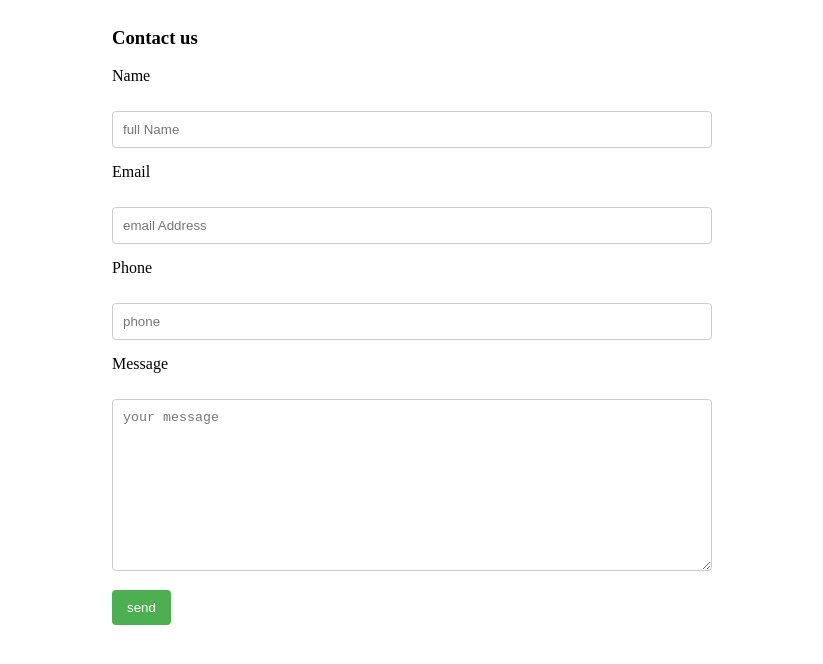
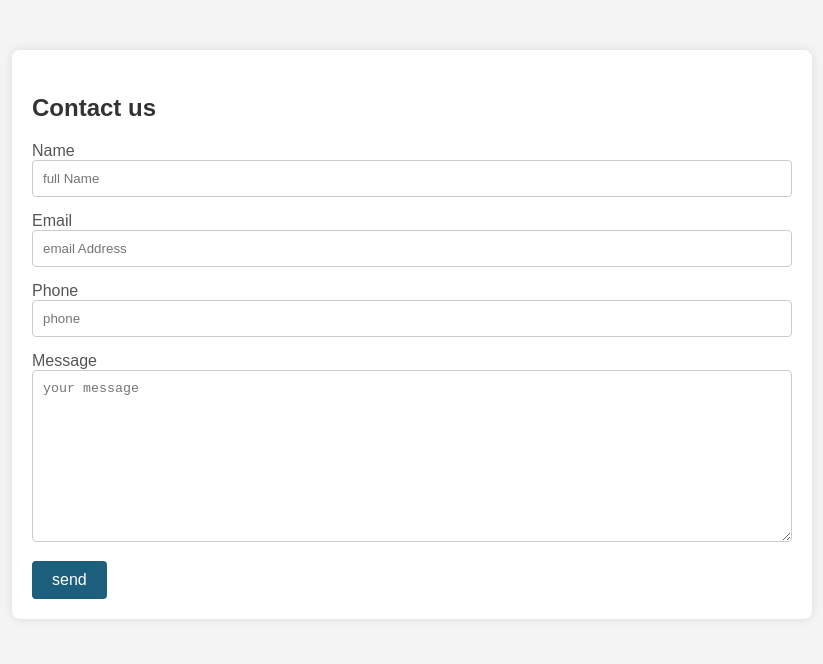
Before and after one commit to Kampus-Merdeka-Software-Engineering/FE-2-section-surabaya-group-14, a plain HTML site: page contact.html in a window 1280 px wide. Shown: the whole page, without its empty margins (228-1051 px from the left). Drawn offline with Linux system fonts and the light colour scheme.

Commit message:
Update contact.css
Signed-off-by: indahpurnama01 <98137841+indahpurnama01@users.noreply.github.com>

```diff
--- a/contact.css
+++ b/contact.css
@@ -1,33 +1,44 @@
-/* Reset some default form styles */
-form {
+body {
+    font-family: 'Arial', sans-serif;
     margin: 0;
     padding: 0;
-  border: 0;
-  font-size: 100%;
-  font: inherit;
-  vertical-align: baseline;
 }
 
-/* Style the form container */
-.container {
-  max-width: 600px;
-  margin: auto;
+#contact-section {
+    background-color: #f4f4f4;
+    padding: 50px 0;
 }
 
-/* Style the form grid */
+.container {
+    max-width: 800px;
+    margin: 0 auto;
+}
+
 .grid {
     display: grid;
     gap: 20px;
 }
 
-/* Style the form elements */
-.form label {
-  display: block;
-  margin-bottom: 8px;
+.form {
+    background-color: #fff;
+    padding: 20px;
+    border-radius: 8px;
+    box-shadow: 0 0 10px rgba(0, 0, 0, 0.1);
 }
 
-.form input,
-.form textarea {
+.form-title {
+    font-size: 24px;
+    color: #333;
+    margin-bottom: 20px;
+}
+
+label {
+    font-size: 16px;
+    color: #555;
+}
+
+input,
+textarea {
     width: 100%;
     padding: 10px;
     margin-bottom: 15px;
@@ -36,58 +47,16 @@ form {
     box-sizing: border-box;
 }
 
-.form textarea {
-  resize: vertical; /* Allow vertical resizing of the textarea */
-}
-
-/* Style the form button */
-.form button {
-  background-color: #4caf50;
-  color: white;
-  padding: 10px 15px;
+.btn {
+    background-color: #1c5f7c;
+    color: #fff;
+    padding: 10px 20px;
+    font-size: 16px;
     border: none;
     border-radius: 4px;
     cursor: pointer;
 }
 
-.form button:hover {
-  background-color: #45a049;
+.btn:hover {
+    background-color: #42a1ca;
 }
-
-/* Style the footer section */
-.footer {
-  background-color: #333;
-  color: white;
-  padding: 20px 0;
-  text-align: center;
-}
-
-.footer a {
-  color: white;
-}
-
-.footer a:hover {
-  text-decoration: underline;
-}
-
-/* Style the share icons */
-.share {
-  margin-top: 10px;
-}
-
-.share a {
-  color: white;
-  margin: 0 10px;
-}
-
-/* Style the credit text */
-.credit {
-  margin-top: 20px;
-  font-size: 14px;
-  color: #999;
-}
-
-.credit span {
-  font-weight: bold;
-  color: #fff;
-}
```
Lines whose indentation alone changed are shown as unchanged.
